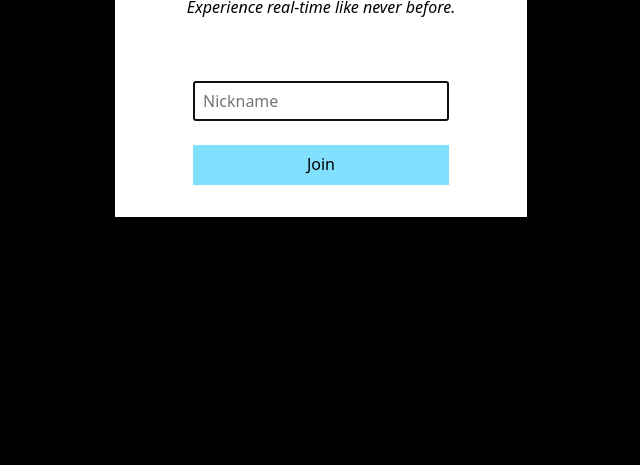
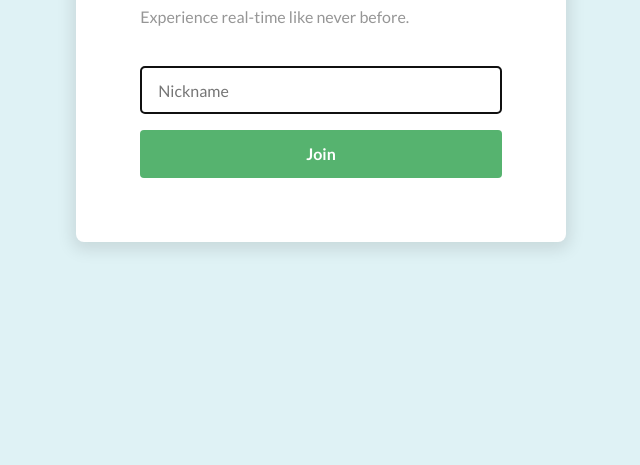
Before and after one commit to felipeolifre/socket-chat-example, a website: page public/index.html in a window 1280 px wide. Shown: the part 335-800 px from the top of the page, without its empty margins (319-959 px from the left). Drawn offline with nearby package versions, Linux system fonts and the light colour scheme; no server answers.

Commit message:
Update join page style

```diff
--- a/public/index.html
+++ b/public/index.html
@@ -11,6 +11,10 @@
     />
     <meta name="author" content="Felipe Olivera" />
 
+    <link
+      href="https://fonts.googleapis.com/css?family=Lato:400,400i,700,900"
+      rel="stylesheet"
+    />
     <link rel="stylesheet" href="sanitize.css" />
     <link rel="stylesheet" href="styles.css" />
   </head>
@@ -18,11 +22,16 @@
   <body>
     <div class="join-container" id="join">
       <main class="join-main">
-        <h1 class="join-heading">Join to Socket.IO Chat</h1>
+        <h1 class="join-heading">Welcome to Socket.IO Chat!</h1>
         <p class="join-tagline">Experience real-time like never before.</p>
         <form action="" class="join-form" id="join-form">
-          <input autocomplete="off" autofocus id="nickname" placeholder="Nickname" />
-          <button>Join</button>
+          <input
+            autocomplete="off"
+            autofocus
+            id="nickname-input"
+            placeholder="Nickname"
+          />
+          <button disabled id="join-button">Join</button>
         </form>
       </main>
     </div>
--- a/public/main.js
+++ b/public/main.js
@@ -54,6 +54,16 @@ const disableSendButton = () => {
   sendButton.setAttribute('disabled', '');
 };
 
+const enableJoinButton = () => {
+  const joinButton = document.getElementById('join-button');
+  joinButton.removeAttribute('disabled');
+};
+
+const disableJoinButton = () => {
+  const joinButton = document.getElementById('join-button');
+  joinButton.setAttribute('disabled', '');
+};
+
 const clearMessageInput = () => {
   const messageInput = document.getElementById('message-input');
   messageInput.value = '';
@@ -78,9 +88,17 @@ document.addEventListener('DOMContentLoaded', () => {
 
   // DOM listeners.
 
+  document.getElementById('nickname-input').addEventListener('input', event => {
+    if (event.target.value.trim() === '') {
+      disableJoinButton();
+    } else {
+      enableJoinButton();
+    }
+  });
+
   document.getElementById('join-form').addEventListener('submit', event => {
     event.preventDefault(); // Prevents page reloading.
-    const nicknameInput = document.getElementById('nickname');
+    const nicknameInput = document.getElementById('nickname-input');
     user.nickname = nicknameInput.value;
     socket.emit('join', user.nickname);
     nicknameInput.value = '';
@@ -89,6 +107,8 @@ document.addEventListener('DOMContentLoaded', () => {
     joinDiv.style.display = 'none';
     const chatDiv = document.getElementById('chat');
     chatDiv.style.display = 'block';
+
+    disableJoinButton();
   });
 
   let typingTimerId;
--- a/public/styles.css
+++ b/public/styles.css
@@ -1,52 +1,67 @@
 /* Global. */
 
 body {
+  font-family: 'Lato', sans-serif;
   height: 100vh;
 }
 button {
-  background: rgb(130, 224, 255);
+  background: #56b36f;
+  border-radius: 4px;
   border: none;
-  height: 40px;
-  padding: 0 32px;
+  color: #fff;
+  cursor: pointer;
+  font-weight: 700;
+  height: 48px;
+  padding: 0 16px;
+}
+button:focus {
+  outline: none;
+}
+button:active {
+  box-shadow: inset 0 2px 2px 0px rgba(0, 0, 0, 0.3);
 }
 input {
-  height: 40px;
-  padding: 0 8px;
+  border-radius: 4px;
+  border: 2px solid #969696;
+  height: 48px;
+  padding: 0 16px;
 }
 
 /* Join page. */
 
 .join-container {
   align-items: center;
-  background: #000;
+  background: #dff2f5;
   display: flex;
   height: 100%;
   justify-content: center;
 }
 .join-main {
-  align-items: center;
   background: #fff;
+  border-radius: 8px;
+  box-shadow: 0 4px 16px 4px rgba(0, 0, 0, 0.1);
   display: flex;
   flex-direction: column;
-  padding: 32px;
+  padding: 64px;
 }
 .join-heading {
-  margin: 0 0 16px;
-  text-align: center;
+  font-size: 28px;
+  font-weight: 900;
+  margin: 0 0 24px;
 }
 .join-tagline {
-  font-style: italic;
-  margin: 0 0 64px;
-  text-align: center;
+  color: #969696;
+  margin: 0 0 40px;
 }
 .join-form {
   align-items: center;
   display: flex;
   flex-direction: column;
-  width: 256px;
+  /* width: 256px; */
 }
 .join-form input {
-  margin: 0 0 24px;
+  /* margin: 0 0 16px; */
+  margin-bottom: 16px;
   width: 100%;
 }
 .join-form button {
```
